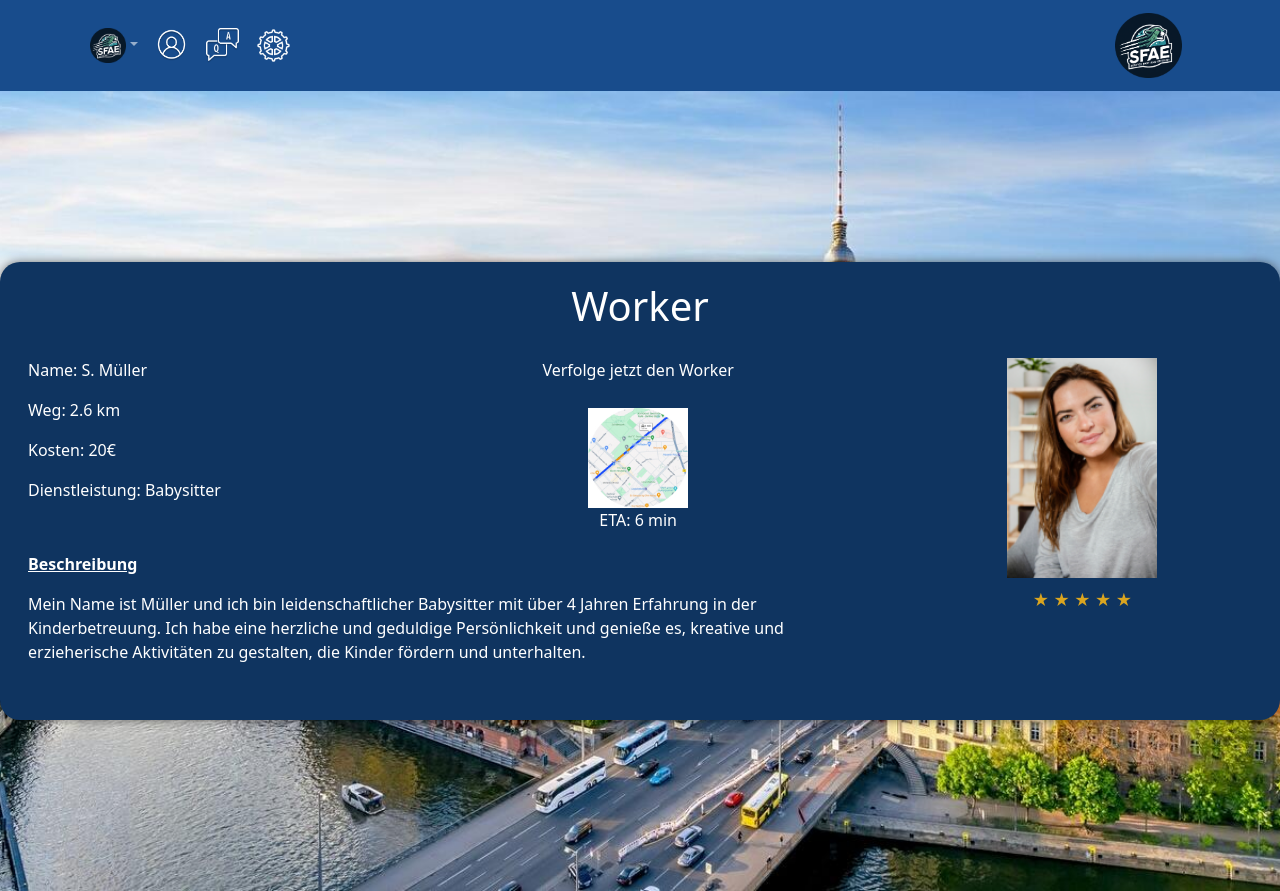
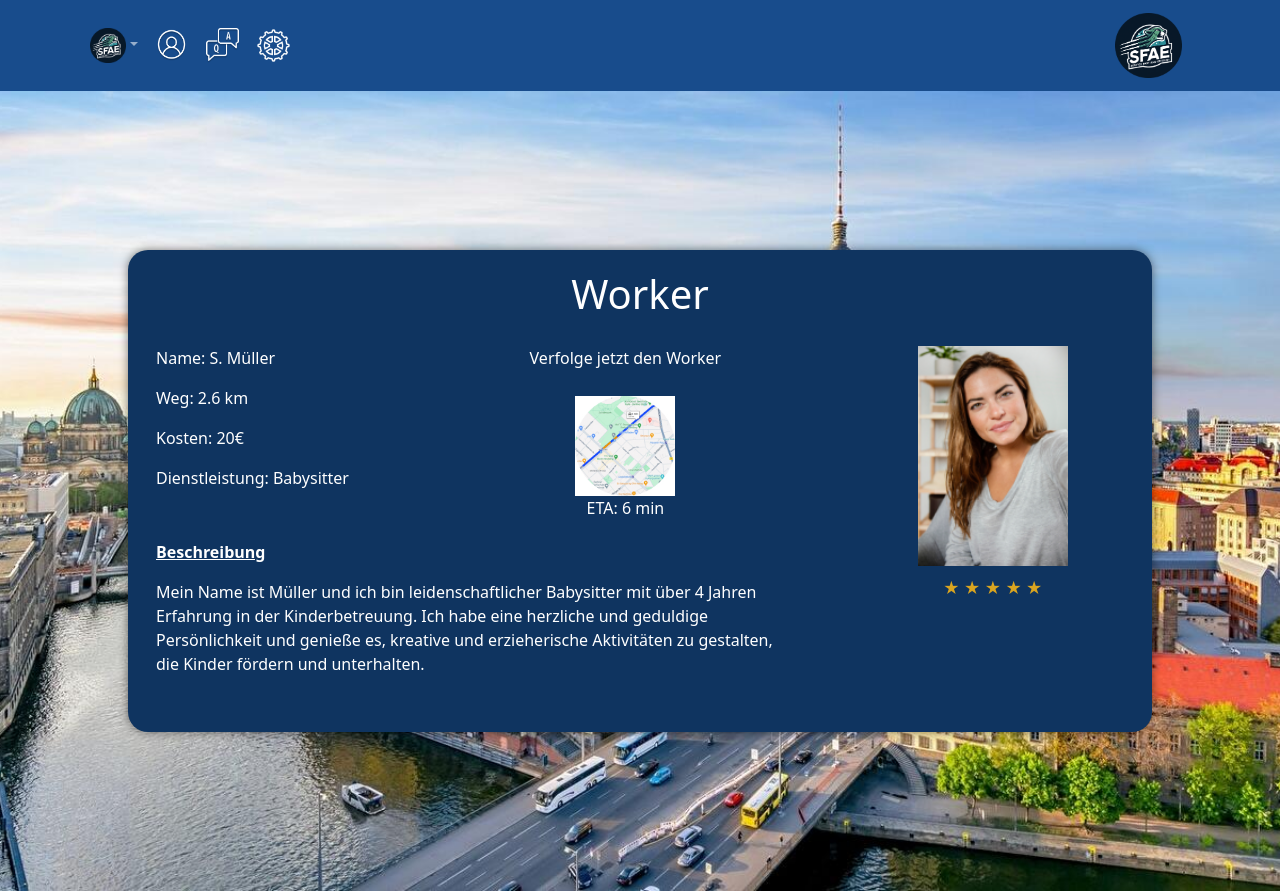
Before and after one commit to LeventAvgoeren/SFAE, a React (Create React App) app in the folder mein-app-name/: page /customer/1/orders/1/overview in a window 1280 px wide. Built offline with nearby package versions, Linux system fonts and the light colour scheme.

Commit message:
PageOrderOverview created

```diff
--- a/mein-app-name/src/components/PageOrderOverview.css
+++ b/mein-app-name/src/components/PageOrderOverview.css
@@ -121,7 +121,7 @@ button:hover {
     background-color: #0f3460;
     border-radius: 20px;
     box-shadow: 0 0 10px rgba(0,0,0,0.5);
-    width: 100%; /* Volle Breite einnehmen */
+    width: 80%; /* Volle Breite einnehmen */
     height: auto; /* Höhe automatisch an den Inhalt anpassen */
 }
 
```
